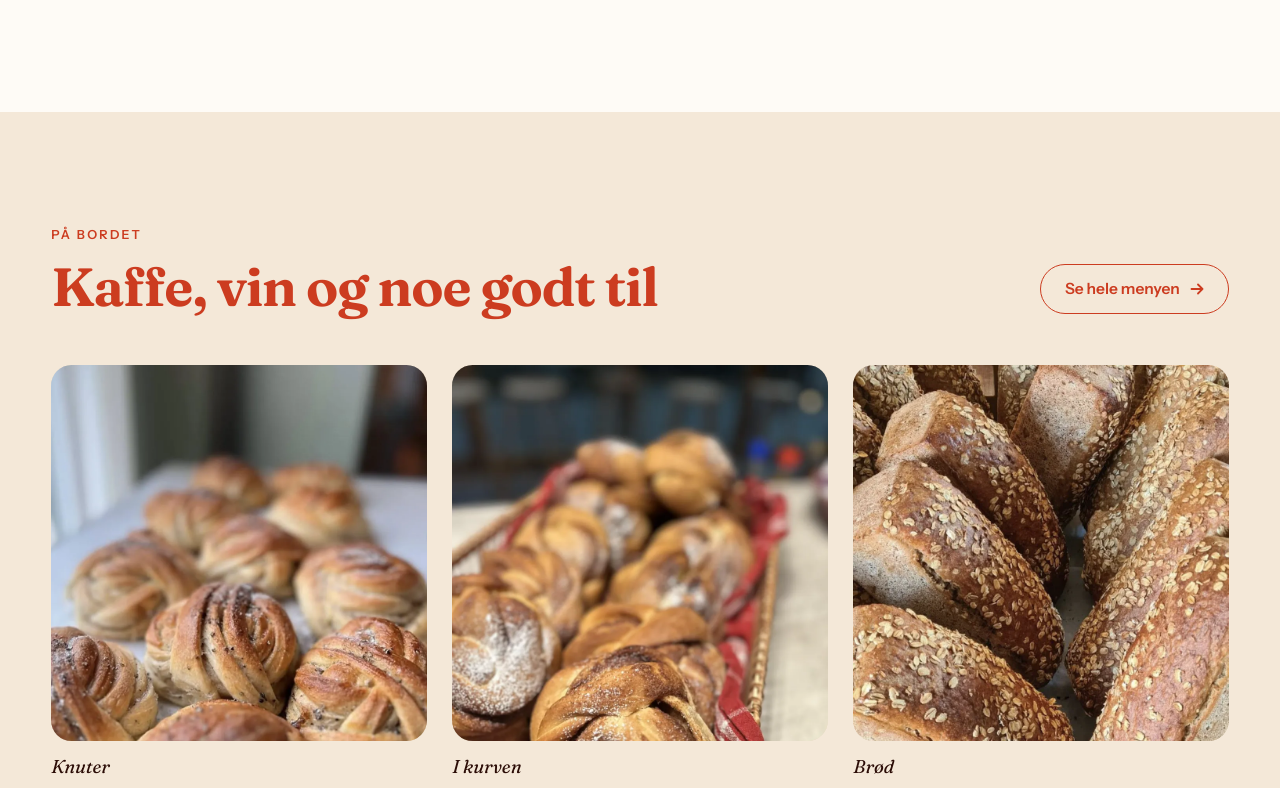
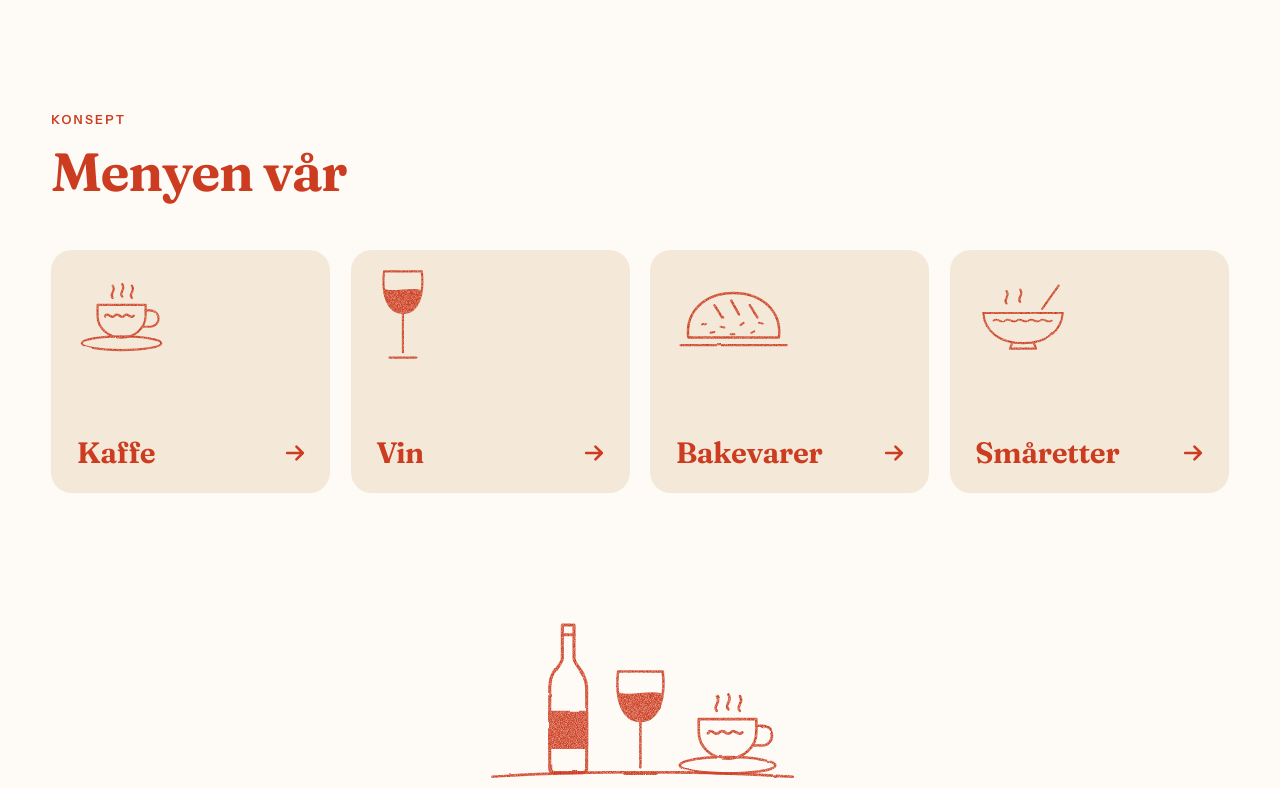
Before and after one commit to vesiertn-rgb/ostavind, a plain HTML site: page lokkale/index.html in a window 1280 px wide. Shown: the part 725-1513 px from the top of the page. Drawn offline with Linux system fonts and the light colour scheme.

Commit message:
Lokkale: remove the På bordet photo section
Co-Authored-By: Claude Opus 5.5 <noreply@anthropic.com>
Claude-Session: https://claude.ai/code/session_01EMm7UXe2A1jAcBLKqLAQCN

```diff
--- a/lokkale/index.html
+++ b/lokkale/index.html
@@ -199,7 +199,7 @@ h1 em, h2 em { font-style: italic; font-weight: 500; font-variation-settings: "S
 @media (max-width: 700px) { .squares { grid-template-columns: repeat(2, minmax(0, 1fr)); } .squares li:first-child { grid-column: 1 / -1; } }
 
 /* ---------- category tiles ---------- */
-.tiles-sec { padding-block: var(--pad) 0; }
+.tiles-sec { padding-block: 0; } /* follows the hero directly; the hero's bottom padding is the gap */
 .tiles { list-style: none; margin: clamp(32px, 4vw, 54px) 0 0; padding: 0; display: grid; grid-template-columns: repeat(4, minmax(0, 1fr)); gap: clamp(12px, 1.6vw, 22px); }
 .tiles li { min-width: 0; }
 .tiles a {
@@ -455,20 +455,6 @@ h1 em, h2 em { font-style: italic; font-weight: 500; font-variation-settings: "S
   </div>
 </section>
 
-<section class="table" aria-labelledby="pb-h">
-  <div class="wrap">
-    <div class="sec-head">
-      <div><p class="eyebrow">På bordet</p><h2 id="pb-h">Kaffe, vin og noe godt til</h2></div>
-      <a class="btn btn-line" href="meny.html">Se hele menyen<svg class="go-r" aria-hidden="true"><use href="#arrow-r"/></svg></a>
-    </div>
-    <ul class="squares">
-      <li class="lift" style="--i:0"><figure><div class="sq"><img src="img/knuter.webp" width="960" height="960" alt="Knuter på et brett ved vinduet" loading="lazy"></div><figcaption>Knuter</figcaption></figure></li>
-      <li class="lift" style="--i:1"><figure><div class="sq"><img src="img/kurv.webp" width="960" height="960" alt="Knuter med melis i en kurv med et rødt kjøkkenhåndkle" loading="lazy"></div><figcaption>I kurven</figcaption></figure></li>
-      <li class="lift" style="--i:2"><figure><div class="sq"><img src="img/brod.webp" width="960" height="960" alt="Grove brød stablet tett i tett" loading="lazy"></div><figcaption>Brød</figcaption></figure></li>
-    </ul>
-  </div>
-</section>
-
 <section class="tiles-sec" aria-labelledby="t-h">
   <div class="wrap" id="hva">
     <p class="eyebrow">Konsept</p>
```
Also changed, not shown: lokkale/meny.html (+1 -1 lines).
